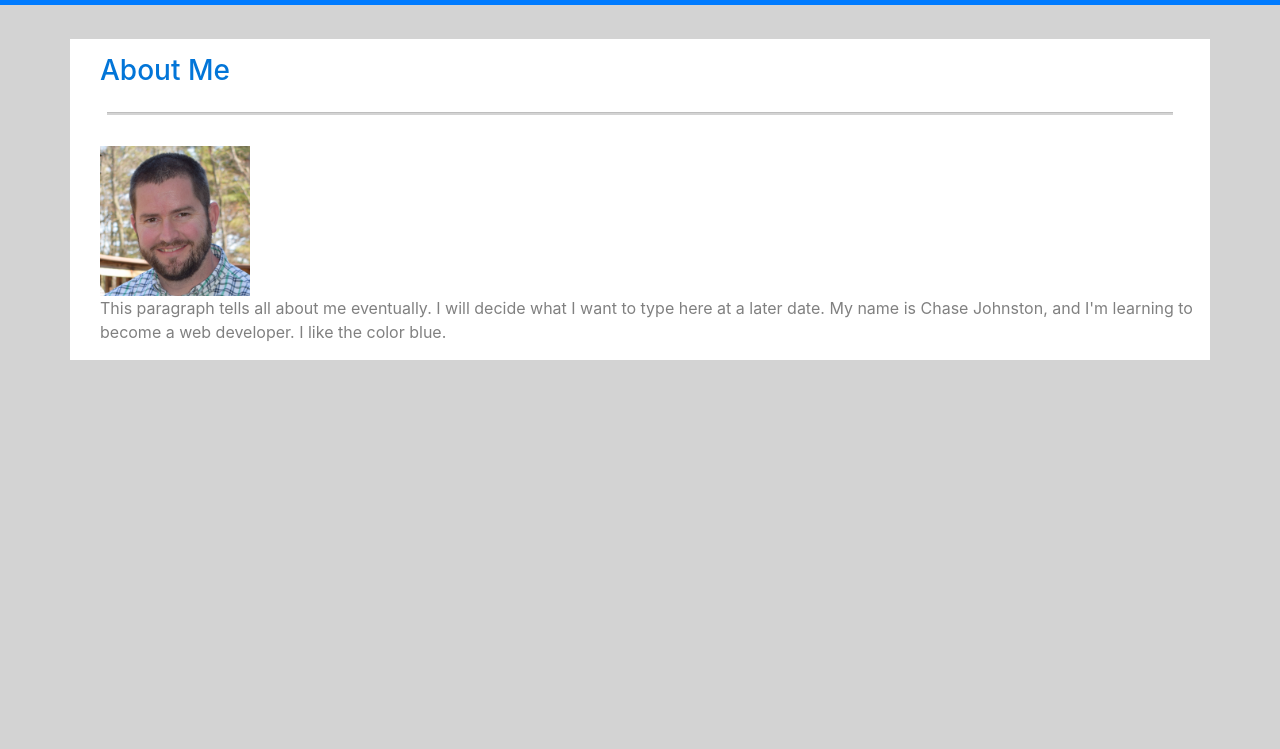
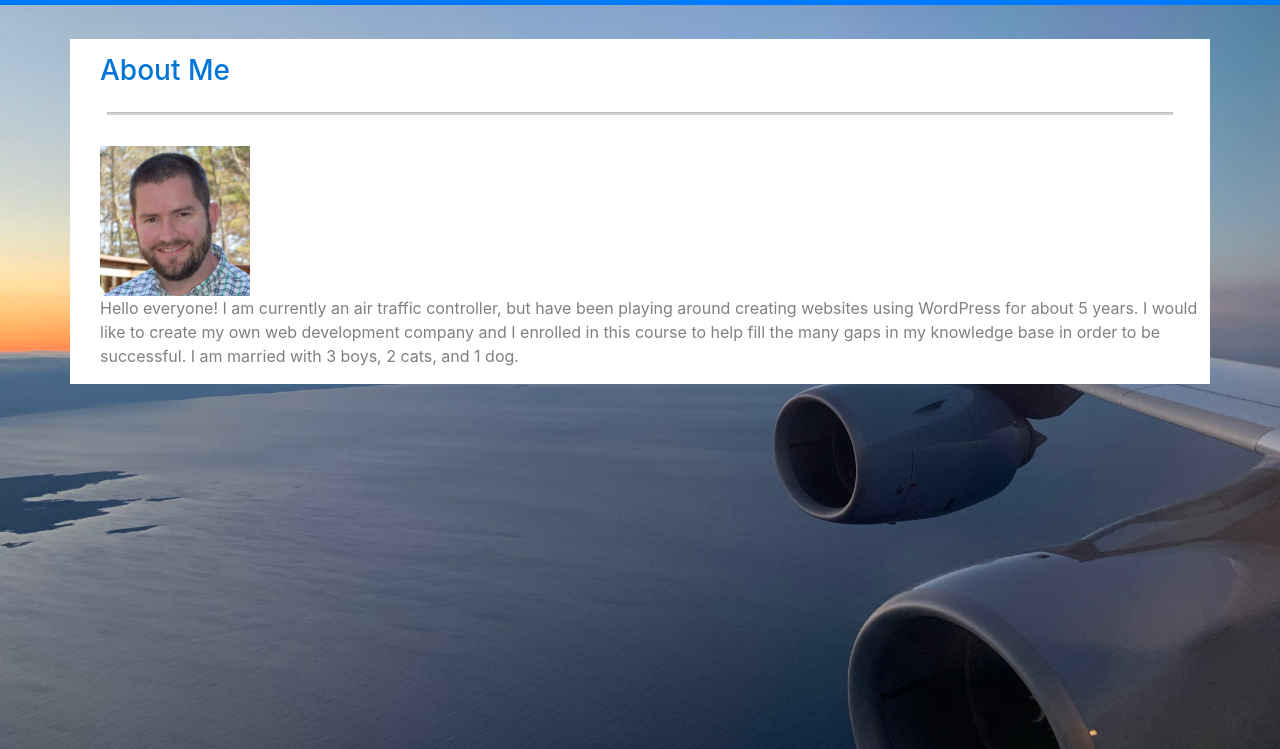
Before and after one commit to johnstoc13/Responsive-Portfolio, a plain HTML site: page index.html in a window 1280 px wide. Shown: the part 51-800 px from the top of the page. Drawn offline with nearby package versions, Linux system fonts and the light colour scheme.

Commit message:
added background image

```diff
--- a/Assets/css/index.css
+++ b/Assets/css/index.css
@@ -3,8 +3,9 @@ img {
     max-height: 150px;
 }
 
-.test {
-    background-color: lightgrey;
+body {
+    background: url('../images/sky.jpg') center center fixed;
+    background-size: cover;
 }
 
 hr {
--- a/index.html
+++ b/index.html
@@ -38,8 +38,10 @@
         <div class="row aboutmerows">
             <img src="./assets/images/chase.jpeg" alt="Chase Johnston" />
 
-            <p>This paragraph tells all about me eventually. I will decide what I want to type here at a later date. My
-            name is Chase Johnston, and I'm learning to become a web developer. I like the color blue.</p>
+            <p>Hello everyone! I am currently an air traffic controller, but have been playing around creating websites
+                using WordPress for about 5 years. I would like to create my own web development company and I enrolled
+                in this course to help fill the many gaps in my knowledge base in order to be successful. I am married
+                with 3 boys, 2 cats, and 1 dog.</p>
         </div>
     </div>
 
```
